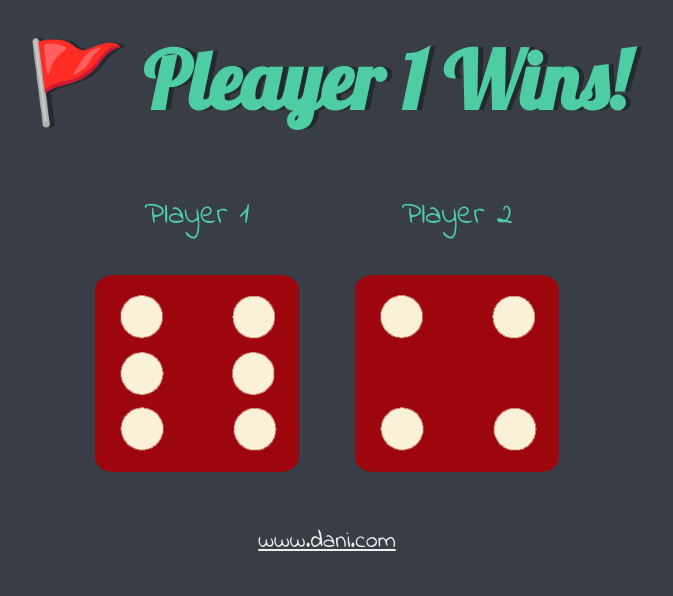
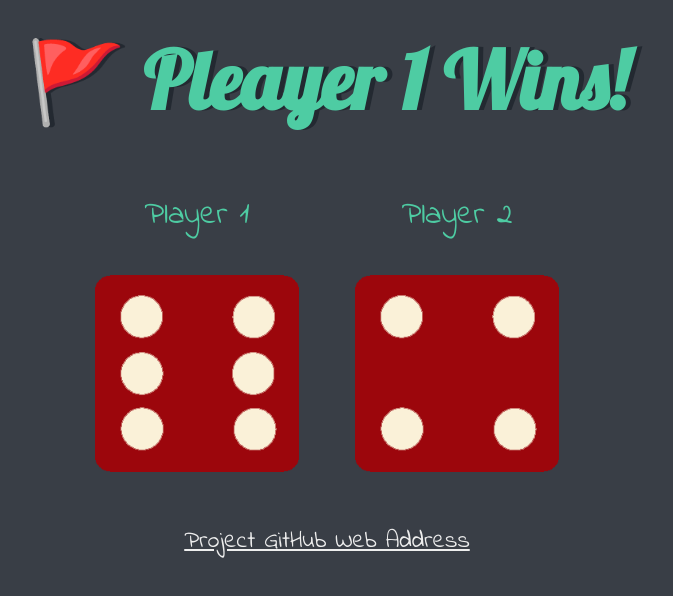
Before and after one commit to dani-aleksandrov/project00139, a plain HTML site: page index.html in a window 1280 px wide. Shown: the whole page, without its empty margins (313-986 px from the left). Drawn offline with Linux system fonts and the light colour scheme.

Commit message:
Add files via upload

```diff
--- a/index.html
+++ b/index.html
@@ -58,7 +58,8 @@
             </div>
 
             <footer>
-                <a href="">www.dani.com</a>
+                <!-- <a href="">www.dani.com</a> -->
+                <a href="https://dani-aleksandrov.github.io/project00139/">Project GitHub Web Address</a>
             </footer>
         </div>
 
```
